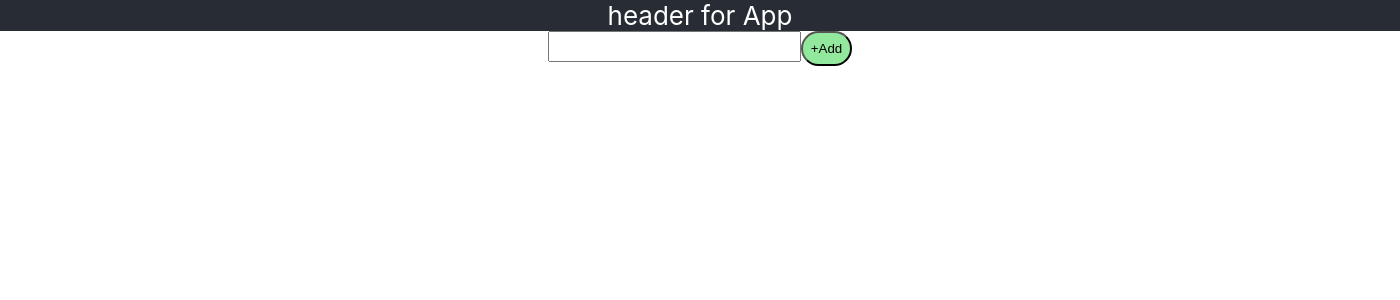
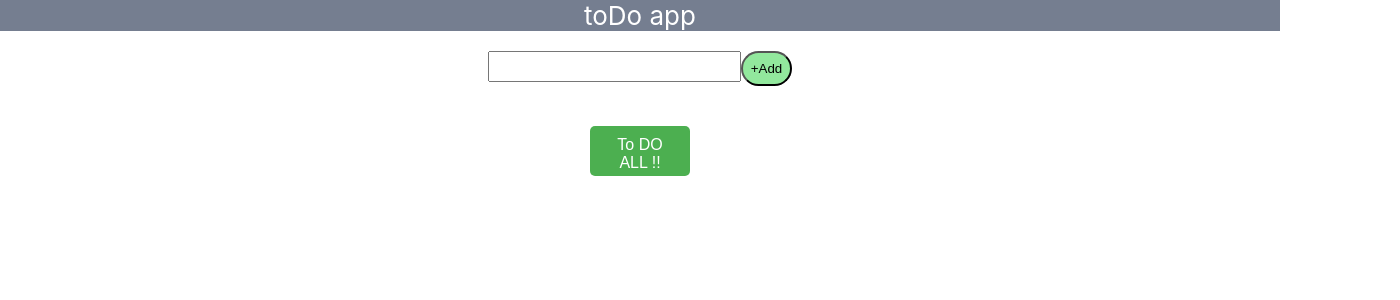
Before and after one commit to StanislavM31/toDoApp, a React (Create React App) app in the folder todo/: page / in a window 1280 px wide. Shown: the top 300 px of the page, 1400 px wide, since content can reach past the window. Built offline with nearby package versions, Linux system fonts and the light colour scheme.

Commit message:
button DoAll

```diff
--- a/todo/src/App.css
+++ b/todo/src/App.css
@@ -2,6 +2,7 @@
   text-align: center;
   width: 1400px;
   overflow: hidden;
+  width: 100%;
 }
 
 .App-logo {
@@ -16,7 +17,7 @@
 }
 
 .App-header {
-  background-color: #282c34;
+  background-color: #757e90;
   /* min-height: 100vh; */
   max-height: 20vh;
   display: flex;
@@ -25,6 +26,7 @@
   justify-content: center;
   font-size: calc(10px + 2vmin);
   color: white;
+  margin-bottom: 20px;
 }
 
 .App-link {
--- a/todo/src/App.jsx
+++ b/todo/src/App.jsx
@@ -5,6 +5,7 @@ import TodoList from "./components/TodoList";
 import { InputField } from "./components/InputField";
 import { useDispatch } from "react-redux";
 import { addTodo } from "./store/todoSlice";
+import ToDoAll from "./components/ToDoAll";
 
 function App() {
   const [text, setText] = useState("");
@@ -29,9 +30,10 @@ function App() {
     // setTodos(todos.filter((todo) => todo.id !== todoId));
   };
   return (
+    <>
       <div className="App">
-      <header className="App-header">header for App</header>
-      <div className ="body">
+        <header className="App-header">toDo app</header>
+        <div className="body">
           <label htmlFor="">
             <InputField
               text={text}
@@ -41,7 +43,9 @@ function App() {
           </label>
           <TodoList />
         </div>
+        <ToDoAll />
       </div>
+    </>
   );
 }
 
--- /dev/null
+++ b/todo/src/components/ToDoAll.jsx
@@ -0,0 +1,37 @@
+import React from "react";
+import { useDispatch } from "react-redux";
+import { toggleTodoComplete } from "../store/todoSlice";
+
+const ToDoAll = ({ id, text, completed }) => {
+  const dispatch = useDispatch();
+
+  function toDoAll() {
+    dispatch(toggleTodoComplete(id)); // Или любое другое действие, которое вам нужно
+  }
+
+  return (
+    <>
+      <button
+        onClick={toDoAll}
+        style={{
+          backgroundColor: "#4CAF50", // Зеленый фон
+          color: "white", // Белый текст
+          padding: "10px 20px", // Отступы
+          border: "none", // Без рамки
+          borderRadius: "5px", // Закругленные углы
+          cursor: "pointer", // Указатель при наведении
+          fontSize: "16px", // Размер шрифта
+          transition: "background-color 0.3s", // Плавный переход
+          width: "100px",
+          height: "50px",
+        }}
+        onMouseOver={(e) => (e.currentTarget.style.backgroundColor = "#45a049")} // Изменение цвета при наведении
+        onMouseOut={(e) => (e.currentTarget.style.backgroundColor = "#4CAF50")} // Возврат к исходному цвету
+      >
+        To DO ALL !!
+      </button>
+    </>
+  );
+};
+
+export default ToDoAll;
```
Lines whose indentation alone changed are shown as unchanged.
